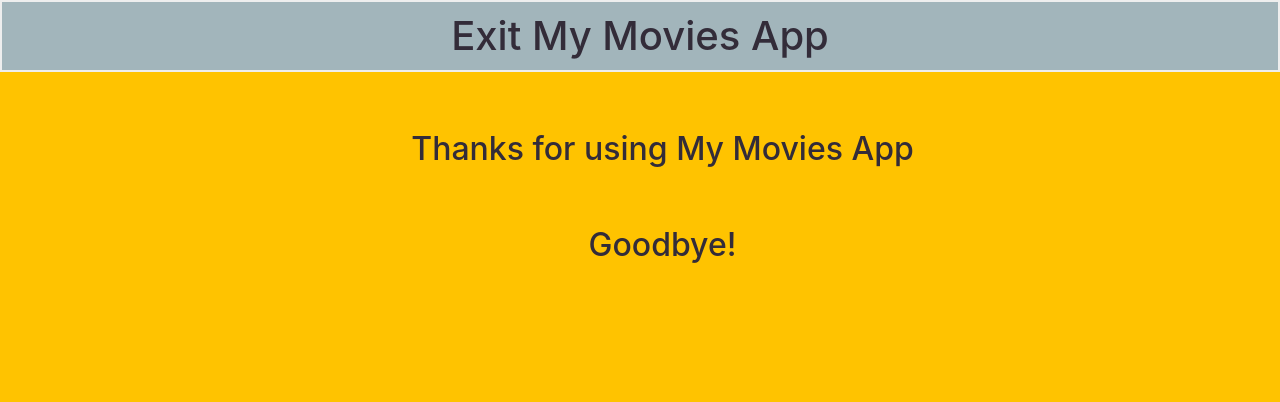
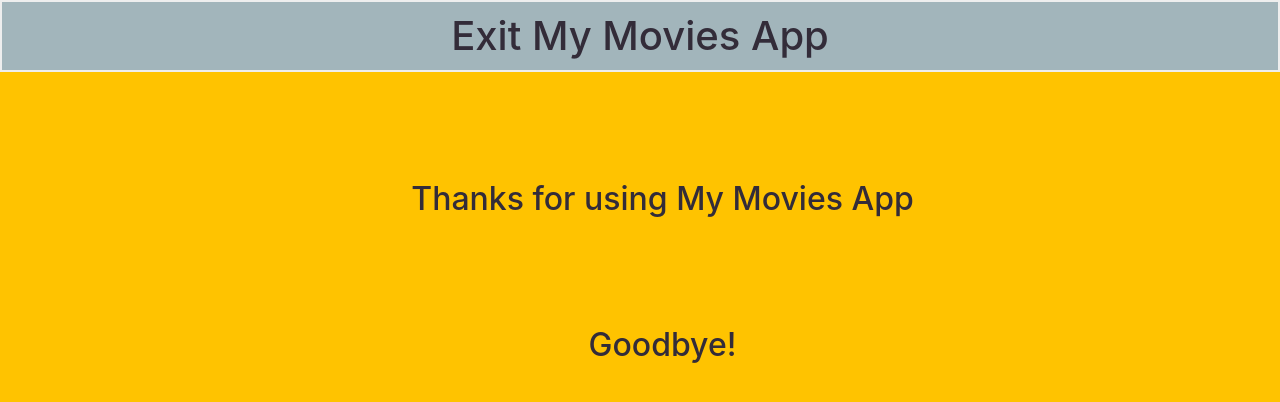
Before and after one commit to Lolisolera/My-Movies-App, a Flask app: page /exit in a window 1280 px wide. Shown: the part 60-462 px from the top of the page. Run offline with Flask 3, Linux system fonts and the light colour scheme; some libraries are stand-ins or nearby versions.

Commit message:
Update styles.css

```diff
--- a/static/styles.css
+++ b/static/styles.css
@@ -30,7 +30,7 @@ h2 {
 
 
 h2.exit {
-    padding-top: 50px;
+    padding-top: 100px;
     display: flex;
     flex-direction: column;
     justify-content: center;
```
